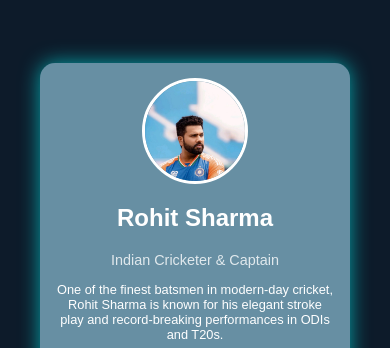
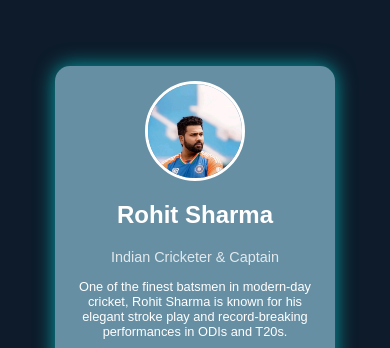
Before and after one commit to Ro-045/Cloud-Vandana-Assignment, a plain HTML site: page Profile Card/index.html in a window 390 px wide. Shown: the part 193-541 px from the top of the page. Drawn offline with Linux system fonts and the light colour scheme.

```diff
--- a/Profile Card/index.html
+++ b/Profile Card/index.html
@@ -11,7 +11,7 @@
 <body>
     <div class="profile-card">
         <div class="avatar-container">
-            <img src="rohit.jpeg" alt="Rohit Sharma" class="profile-image">
+            <img src="./rohit.jpeg" alt="Rohit Sharma" class="profile-image">
         </div>
         <h2 class="user-name">Rohit Sharma</h2>
         <p class="user-role">Indian Cricketer & Captain</p>
--- a/Profile Card/styles.css
+++ b/Profile Card/styles.css
@@ -111,3 +111,14 @@
         font-size: 20px;
     }
 }
+
+@media (max-width: 768px) {
+    .profile-card {
+      width: 90%;
+    }
+  }
+
+  * {
+    max-width: 100%;
+    box-sizing: border-box;
+  }
```
